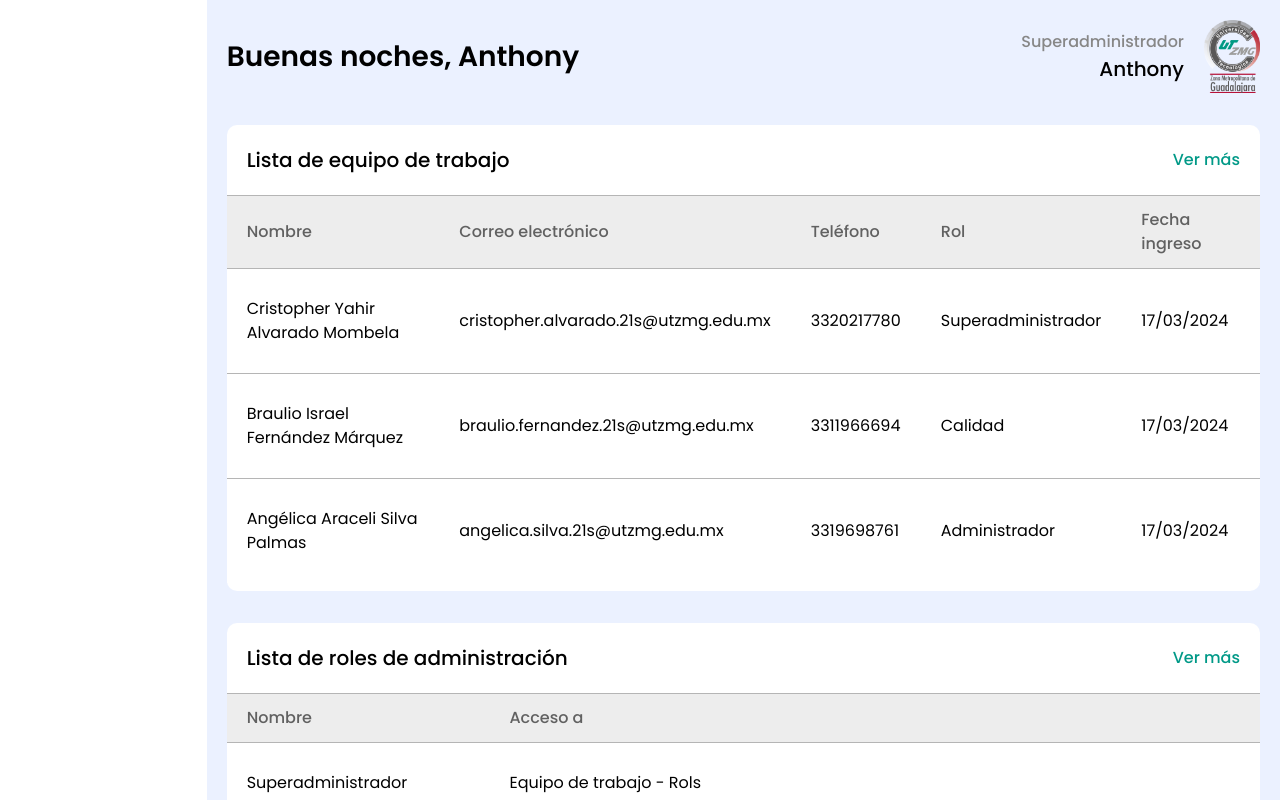
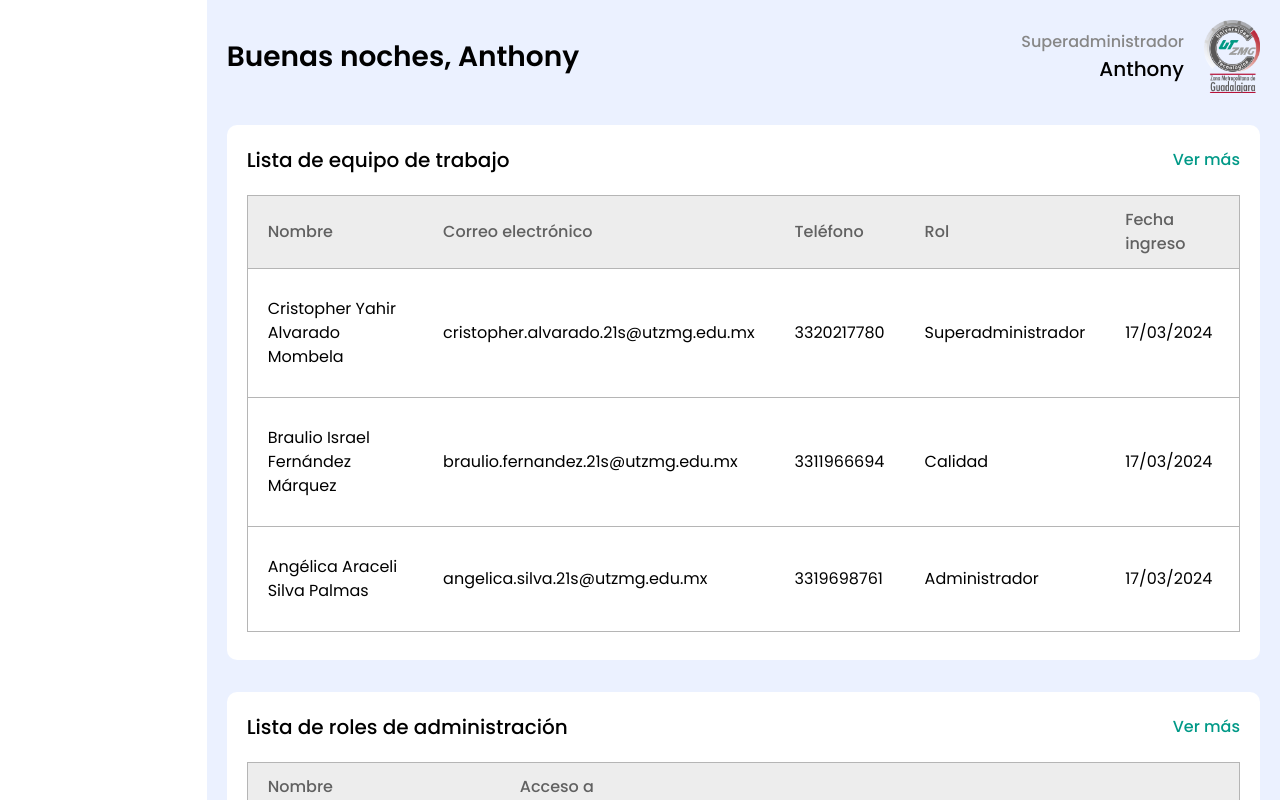
Before and after one commit to CristopherAlvaradoM/busme-client, a Next.js app: page /superadmin in a window 1280 px wide. Shown: the top 800 px of the page. Built offline with nearby package versions, Linux system fonts and the light colour scheme.

Commit message:
fix components padding

```diff
--- a/src/app/components/BusmeCard.tsx
+++ b/src/app/components/BusmeCard.tsx
@@ -6,7 +6,7 @@ interface BusmeCardProps {
 
 const BusmeCard: React.FC<BusmeCardProps> = ({ children }) => {
     return (
-        <div className="w-full bg-white rounded-[10px] mt-8">
+        <div className="w-full bg-white rounded-[10px] mt-8 p-5">
             {children}
         </div>
     );
--- a/src/app/components/BusmeCardButtonHeader.tsx
+++ b/src/app/components/BusmeCardButtonHeader.tsx
@@ -10,7 +10,7 @@ interface BusmeCardButtonHeaderProps {
 
 const BusmeCardButtonHeader: React.FC<BusmeCardButtonHeaderProps> = ({subtitle, to, buttonText, icon: Icon}) => {
     return (
-        <div className="p-5 flex justify-between items-center">
+        <div className="flex justify-between items-center">
             <h1 className="subtitle-text">{subtitle}</h1>
             <Link href={to}>
                 <div className="flex items-center justify-center button-secondary button-secondary-hover">
--- a/src/app/components/BusmeCardHeader.tsx
+++ b/src/app/components/BusmeCardHeader.tsx
@@ -1,6 +1,6 @@
 const BusmeCardHeader = ({subtitle, linkText} : {subtitle: string; linkText: string}) => {
     return (
-        <div className="p-5 flex justify-between items-center">
+        <div className="flex justify-between items-center">
             <h1 className="subtitle-text">{subtitle}</h1>
             <h1 className="link-text">{linkText}</h1>
         </div>
--- a/src/app/components/BusmeTable.tsx
+++ b/src/app/components/BusmeTable.tsx
@@ -11,9 +11,9 @@ interface BusmeTableProps {
 
 const BusmeTable: React.FC<BusmeTableProps> = ({headers, data, showEditColumn = false, showDeleteColumn = false}) => {
     return (
-        <div className="relative overflow-x-auto">
+        <div className="relative overflow-x-auto  mt-5">
             <table className="w-full text-left rtl:text-right font-poppins mb-2">
-                <thead className="text-muted-900 bg-muted-200 border-y border-y-muted-600">
+                <thead className="text-muted-900 bg-muted-200 border border-muted-600">
                 <tr>
                     {headers.map((header, index) => (
                         <th key={index} scope="col" className="px-5 py-3 font-medium">
@@ -26,7 +26,7 @@ const BusmeTable: React.FC<BusmeTableProps> = ({headers, data, showEditColumn =
                 </thead>
                 <tbody>
                 {data.map((row, rowIndex) => (
-                    <tr key={rowIndex} className="bg-white border-t border-muted-600 font-poppins text-black">
+                    <tr key={rowIndex} className="bg-white border border-muted-600 font-poppins text-black">
                         {row.map((cell, cellIndex) => (
                             <td key={cellIndex} className="px-5 py-7">
                                 {cell}
--- a/src/app/superadmin/workteam/new-user/page.tsx
+++ b/src/app/superadmin/workteam/new-user/page.tsx
@@ -1,12 +1,22 @@
 import BusmePageHeader from "@/app/components/BusmePageHeader";
+import BusmeCard from "@/app/components/BusmeCard";
 
 export default function NewUserPage() {
     return (
         <div>
             <BusmePageHeader rol={"Superadministrador"} title={"Nuevo usuario"} username={"Anthony"}
                              showBackIcon={true}/>
-            <div>
-
+            <div className="flex justify-between h-full">
+                <div className="w-7/12 h-full">
+                    <BusmeCard>
+                        <p className="subtitle-text">Información del usuario</p>
+                    </BusmeCard>
+                </div>
+                <div className="w-5/12 h-full ml-7">
+                    <BusmeCard>
+                        <p className="subtitle-text">Información del usuario</p>
+                    </BusmeCard>
+                </div>
             </div>
         </div>
     );
```
